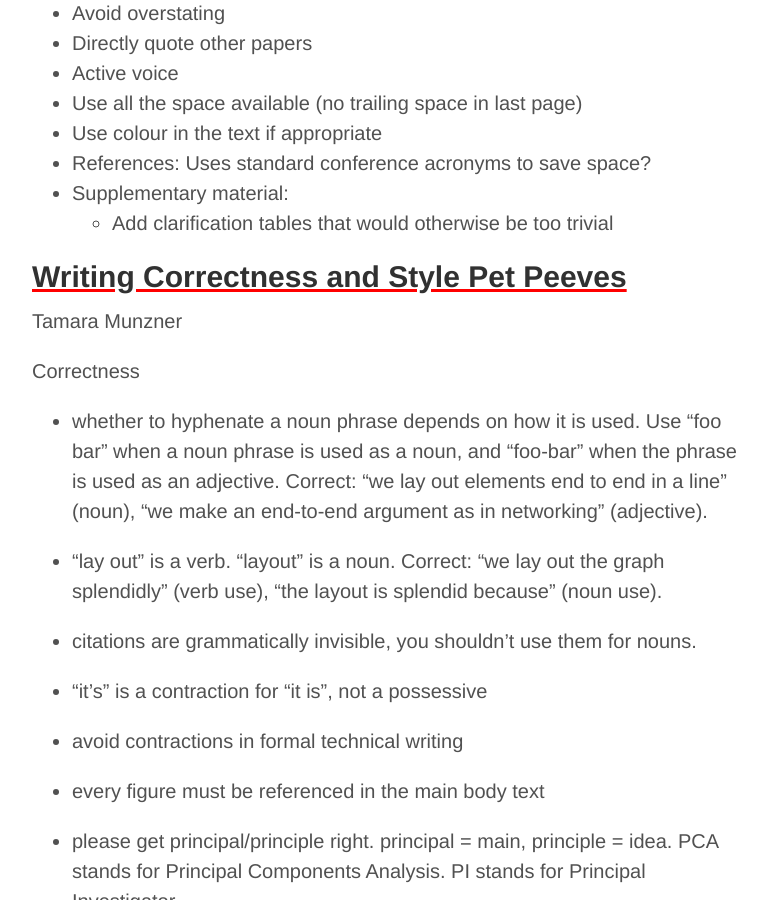
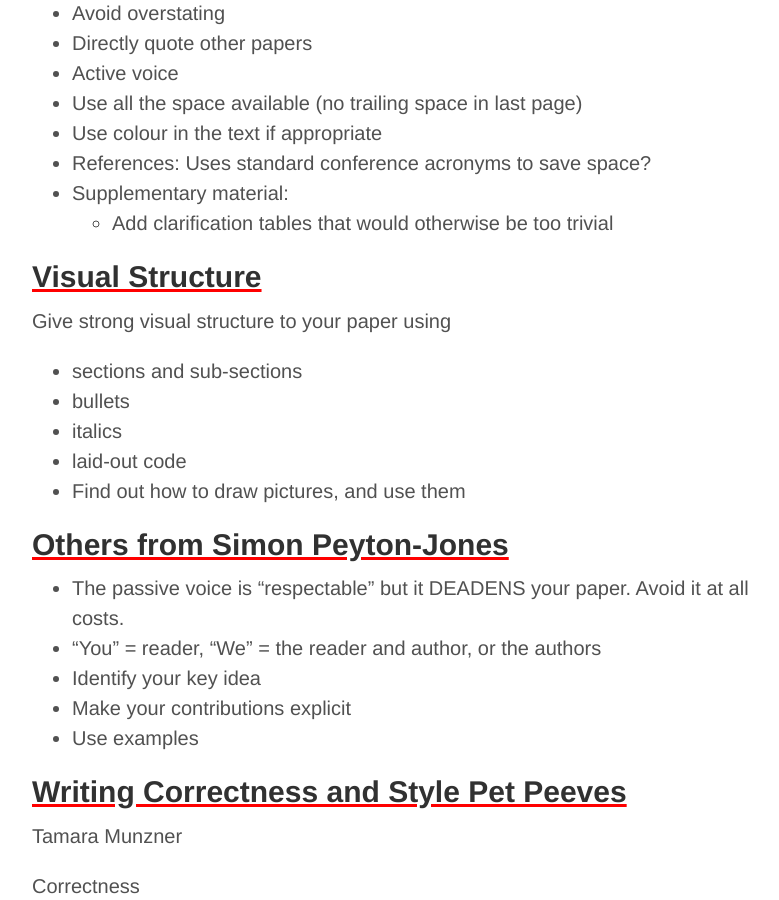
Before and after one commit to victorgan/victorgan.github.io, a Jekyll site: the page built from _posts/2014-09-17-research-paper-writing.md, in a window 1280 px wide and 900 px high, scrolled down 5268 px. Shown: the whole window, without its empty margins (248-1027 px from the left). Built offline with Jekyll 4.4.1, drawn with Linux system fonts in a browser that asks for light colours; nearby versions of some CDN libraries; library files that are not in the unit come from our copies; comment, search, counter and statistics services are not loaded.

Commit message:
Update 2014-09-17-research-paper-writing.md

```diff
--- a/_posts/2014-09-17-research-paper-writing.md
+++ b/_posts/2014-09-17-research-paper-writing.md
@@ -147,6 +147,22 @@ Here's a checklist, mainly based off this
 - References: Uses standard conference acronyms to save space?
 - Supplementary material:
     - Add clarification tables that would otherwise be too trivial
+
+## Visual Structure
+Give strong visual structure to your paper using
+- sections and sub-sections
+- bullets
+- italics
+- laid-out code
+- Find out how to draw pictures, and use them
+
+## Others from  Simon Peyton-Jones
+- The passive voice is “respectable” but it DEADENS your paper. Avoid
+it at all costs.
+- "You" = reader, "We" = the reader and author, or the authors
+- Identify your key idea
+- Make your contributions explicit
+- Use examples
 
 ## Writing Correctness and Style Pet Peeves
 Tamara Munzner
```
